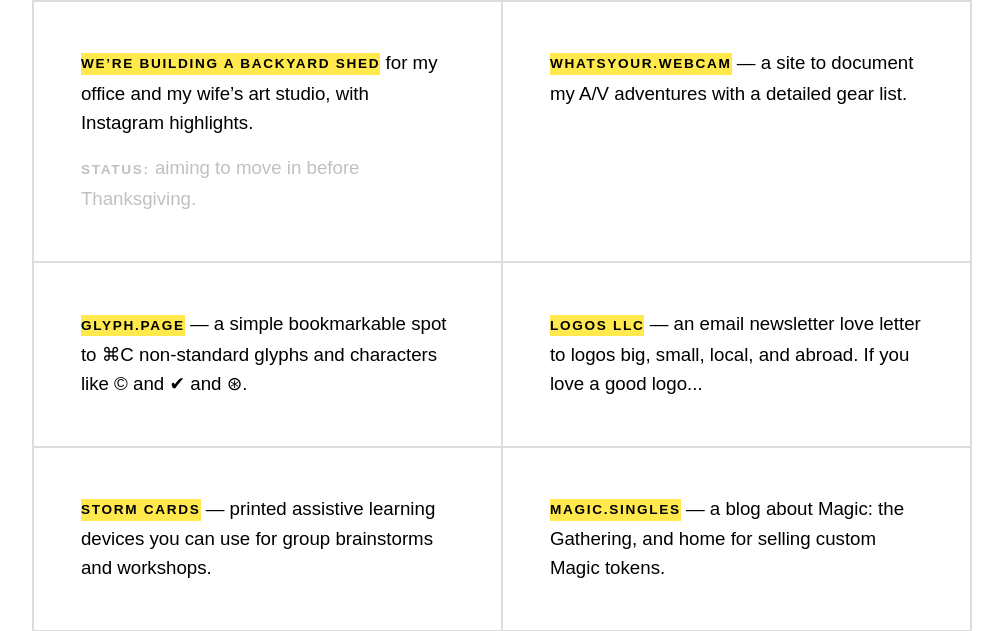
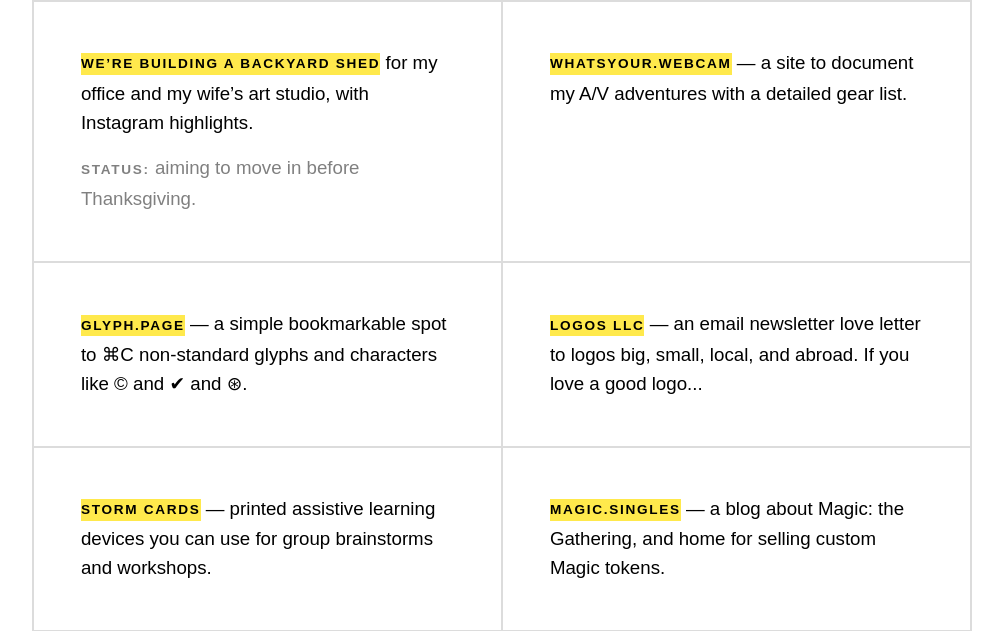
Before and after one commit to blankenship/xyz, a PHP site: page / in a window 1280 px wide. Shown: the part 2891-3522 px from the top of the page, without its empty margins (138-1141 px from the left). Run offline with PHP 8.4, Linux system fonts and the light colour scheme; some libraries are stand-ins or nearby versions; some web fonts are replaced.

Commit message:
Update style.css

```diff
--- a/style.css
+++ b/style.css
@@ -150,7 +150,7 @@
 	}
 
 	section aside {
-		color: silver;
+		color: gray;
 		margin-top:  1rem;
 	}
 
```
